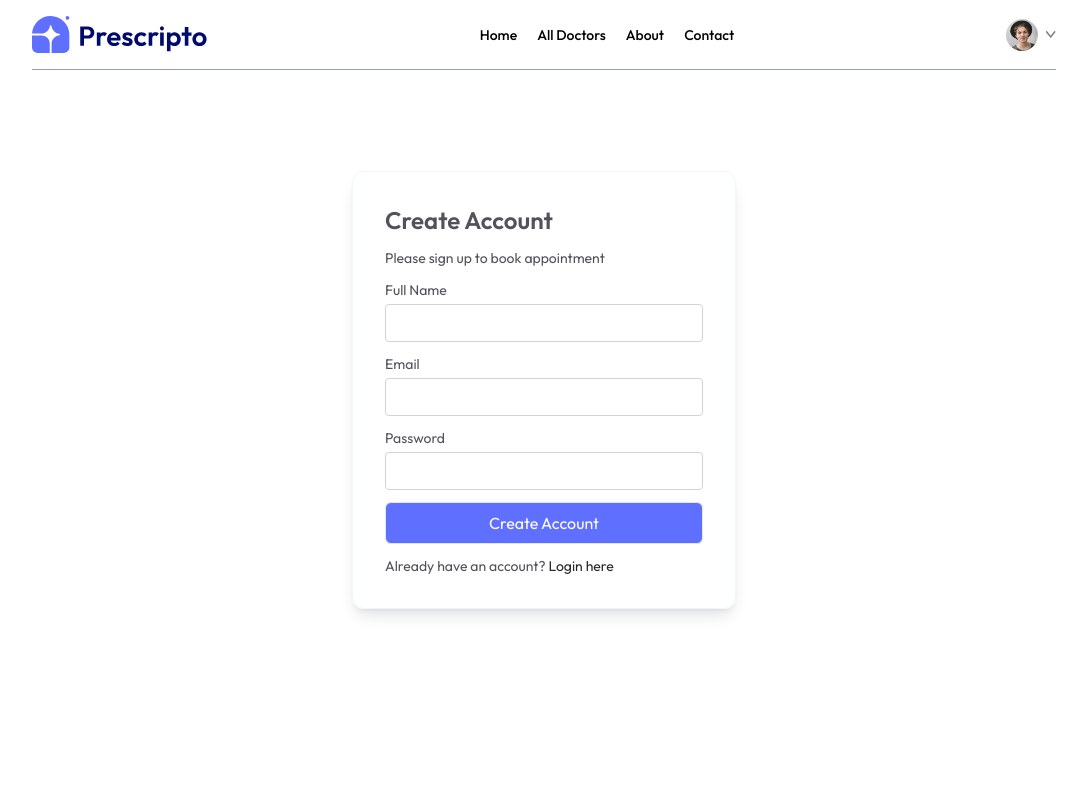
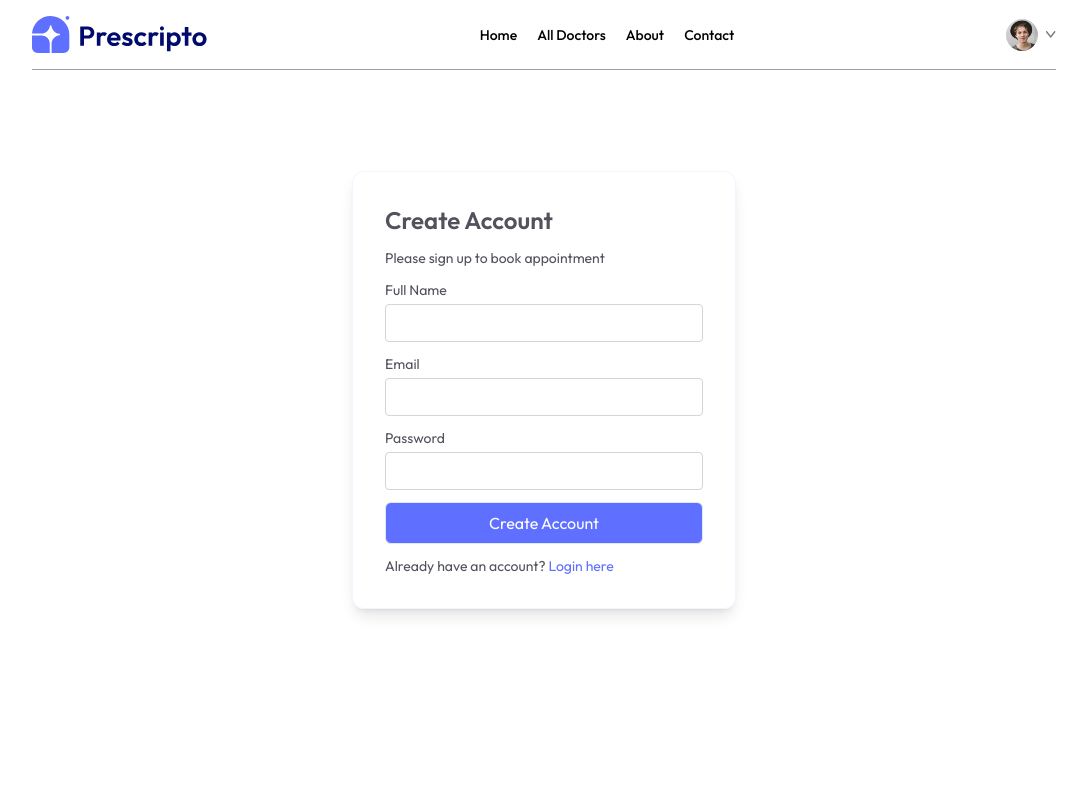
Before and after one commit to prospermbuma/prescripto, a React (Vite) app in the folder frontend/: page /login in a window 1280 px wide. Shown: the top 800 px of the page, without its empty margins (96-1183 px from the left). Built offline with nearby package versions, Linux system fonts and the light colour scheme.

Commit message:
More updates on Login page

```diff
--- a/frontend/src/pages/Login.jsx
+++ b/frontend/src/pages/Login.jsx
@@ -24,13 +24,11 @@ const Login = () => {
         <p>Please {state === 'Sign Up' ? 'sign up' : 'login'} to book appointment</p>
         {/* == Full Name == */}
         {
-          state === 'Sign Up'
-            ?
-            <div className='w-full'>
-              <p>Full Name</p>
-              <input className='border border-zinc-300 rounded w-full p-2 mt-1 outline-0' type="text" onChange={(e) => setName(e.target.name)} value={name} required />
-            </div>
-            : ''
+          state === 'Sign Up' &&
+          <div className='w-full'>
+            <p>Full Name</p>
+            <input className='border border-zinc-300 rounded w-full p-2 mt-1 outline-0' type="text" onChange={(e) => setName(e.target.name)} value={name} required />
+          </div>
         }
         {/* == Email == */}
         <div className='w-full'>
@@ -45,8 +43,8 @@ const Login = () => {
         <button className='bg-primary text-white w-full py-2 rounded-md text-base cursor-pointer border border-blue-100 hover:text-primary hover:bg-blue-50 transition-all duration-300'>{state === 'Sign Up' ? 'Create Account' : 'Login'}</button>
         {
           state === 'Sign Up'
-            ? <p>Already have an account? <span onClick={() => setState('Login')} className='text-zinc-800 cursor-pointer'>Login here</span></p>
-            : <p>Don't have an account? <span onClick={() => setState('Sign Up')} className='text-zinc-800 cursor-pointer'>Sign Up here</span></p>
+            ? <p>Already have an account? <span onClick={() => setState('Login')} className='text-primary cursor-pointer'>Login here</span></p>
+            : <p>Don't have an account? <span onClick={() => setState('Sign Up')} className='text-primary cursor-pointer'>Sign Up here</span></p>
         }
       </div>
     </form>
```
